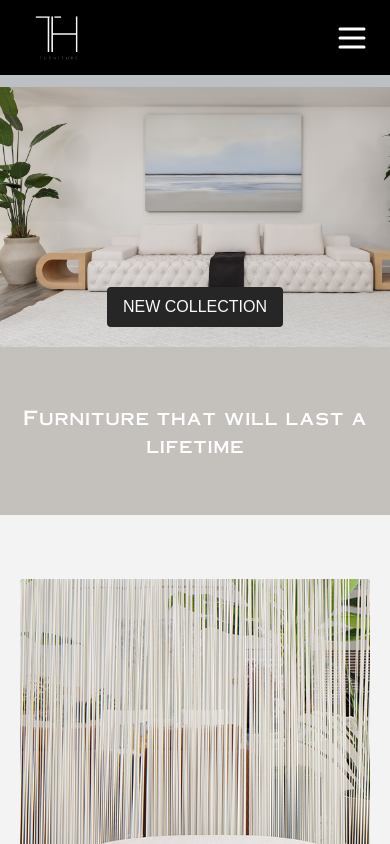
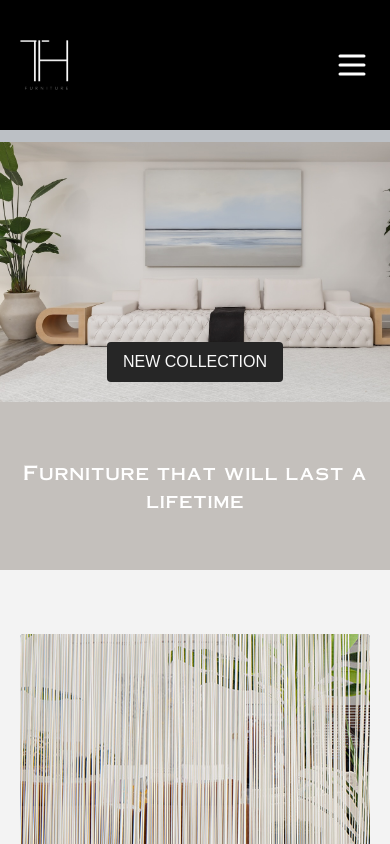
Before and after one commit to qbixmex/the-furniture, a Next.js app: page / in a window 390 px wide. Shown: the top 844 px of the page. Built offline with nearby package versions, Linux system fonts and the light colour scheme.

Commit message:
Menu Fix

```diff
--- a/package.json
+++ b/package.json
@@ -1,6 +1,6 @@
 {
   "name": "the-furniture",
-  "version": "0.3.3",
+  "version": "0.3.4",
   "private": true,
   "scripts": {
     "dev": "next dev",
--- a/src/app/(components)/footer.module.css
+++ b/src/app/(components)/footer.module.css
@@ -3,7 +3,7 @@
 }
 
 .footerLogo {
-  @apply w-full col-span-1 grid place-content-center md:place-content-start;
+  @apply w-full col-span-1 flex justify-center items-center pt-5 pb-10;
 }
 
 .footerLogo img {
--- a/src/app/(components)/footer.tsx
+++ b/src/app/(components)/footer.tsx
@@ -6,7 +6,7 @@ const Footer = () => {
     <footer className={styles.footer}>
       <figure className={styles.footerLogo}>
         <Image
-          src="/images/the-furniture-logo.png"
+          src="/images/the-furniture-logo.jpg"
           width={200}
           height={200}
           alt="The Furniture"
--- a/src/app/(components)/main-navigation.component.tsx
+++ b/src/app/(components)/main-navigation.component.tsx
@@ -27,12 +27,11 @@ const MainNavigation = () => {
     <header className="header">
       <div className={styles.wrapper}>
         <div className={styles.layout}>
-          <figure>
+          <figure className={styles.logo}>
             <Link href="/">
               <Image
-                src="/images/the-furniture-logo.png"
+                src="/images/the-furniture-logo.jpg"
                 alt="The Furniture Logo"
-                className="size-[75px] lg:size-[150px]"
                 height={150}
                 width={150}
                 title="The Furniture"
--- a/src/app/(components)/main-navigation.module.css
+++ b/src/app/(components)/main-navigation.module.css
@@ -4,6 +4,14 @@
 
 .layout {
   @apply text-white flex items-center;
+}
+
+.logo {
+  @apply py-10;
+}
+
+.logo img {
+  @apply size-[50px];
 }
 
 .mobileMenuBtn {
--- a/src/app/(components)/navigation-mobile.module.css
+++ b/src/app/(components)/navigation-mobile.module.css
@@ -1,5 +1,5 @@
 .navigationMobileLinks {
-  @apply absolute top-0 bg-white w-full h-full grid place-content-center gap-y-10 transition-all duration-500 ease-in-out z-[100];
+  @apply absolute top-0 bg-white w-full h-screen grid place-content-center gap-y-10 transition-all duration-500 ease-in-out z-[200];
 }
 
 .navigationMobileCloseBtn {
```
Also changed, not shown: public/images/the-furniture-logo.jpg (added), public/images/the-furniture-logo.png (deleted).
